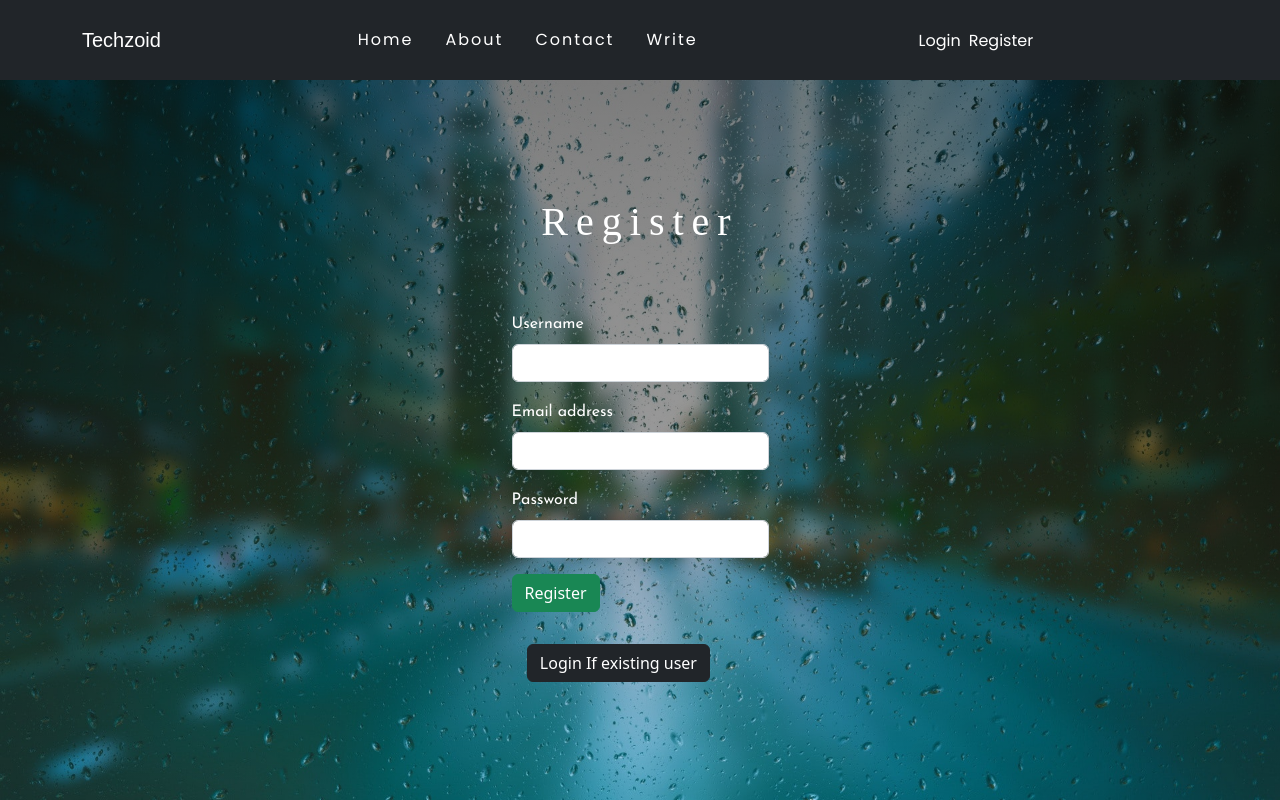
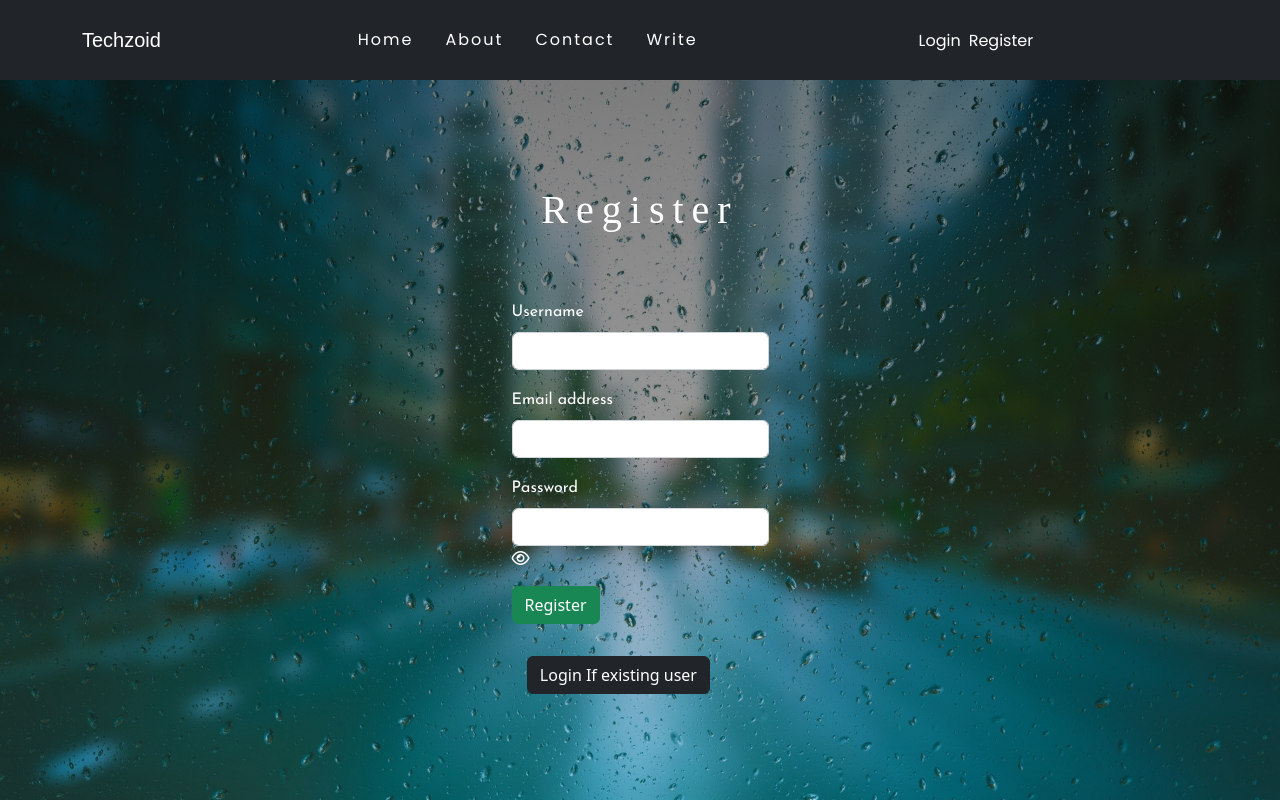
Before and after one commit to sumitsrivastava9/techzoid-frontend, a React (Create React App) app: page /register in a window 1280 px wide. Built offline with nearby package versions, Linux system fonts and the light colour scheme; a web font is replaced by a local one.

Commit message:
eye added in register form

```diff
--- a/src/pages/register/Register.jsx
+++ b/src/pages/register/Register.jsx
@@ -9,6 +9,7 @@ function Register() {
   const [email, setEmail] = useState('');
   const [password, setPassword] = useState('');
   const [error, setError] = useState(false);
+  const [passShow, setPassShow] = useState(false);
 
   const handleSubmit = async (e) => {
     e.preventDefault();
@@ -62,6 +63,13 @@ function Register() {
             id='exampleInputPassword1'
             onChange={(e) => setPassword(e.target.value)}
           />
+          <span onClick={() => setPassShow(!passShow)}>
+            {!passShow ? (
+              <i className='fa-regular fa-eye'></i>
+            ) : (
+              <i className='fa-regular fa-eye-slash'></i>
+            )}
+          </span>
         </div>
         <button className='btn btn-success' type='submit'>
           Register
```
